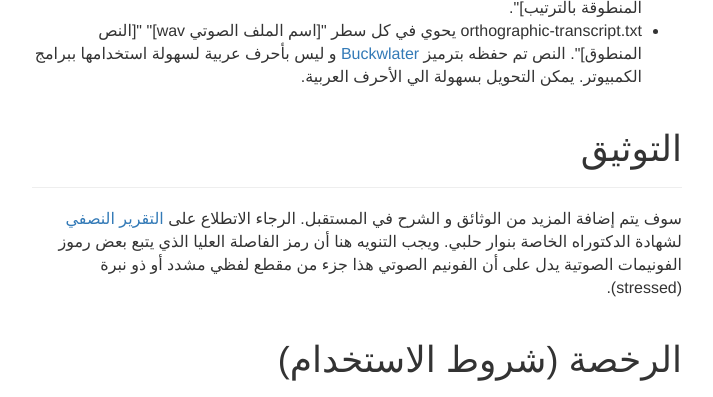
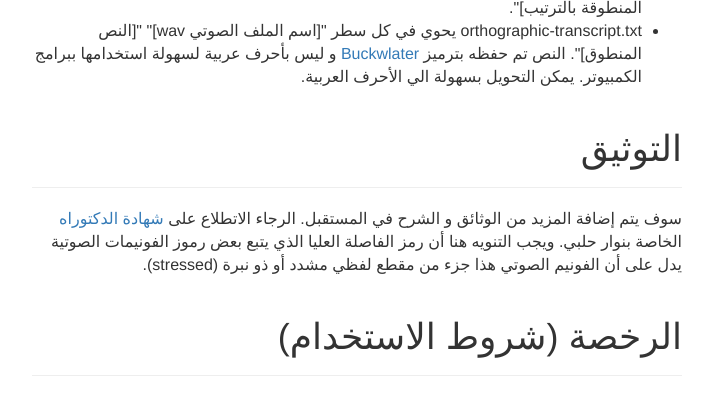
Before and after one commit to nawarhalabi/Arabic-Speech-Corpus-Website, a PHP site: page /index.ar.php in a window 1280 px wide. Shown: the part 712-1109 px from the top of the page, without its empty margins (283-996 px from the left). Run offline with PHP 8.4, Linux system fonts and the light colour scheme; some libraries are stand-ins or nearby versions.

Commit message:
Added PhD thesis and updated data on site to reflect MicroLink's ownership

```diff
--- a/index.ar.php
+++ b/index.ar.php
@@ -80,10 +80,11 @@ ini_set("display_errors", 1);
 			<div class="page-header">
 				<h1>التوثيق</h1>
 			</div>
-			<p>سوف يتم إضافة المزيد من الوثائق و الشرح في المستقبل. الرجاء الاتطلاع على <a href="MPHIL.pdf" alt="التقرير النصفي لشهادة الدكتوراه الخاصة بنوار حلبي">التقرير النصفي</a> لشهادة الدكتوراه الخاصة بنوار حلبي. ويجب التنويه هنا أن رمز الفاصلة العليا الذي يتبع بعض رموز الفونيمات الصوتية يدل على أن الفونيم الصوتي هذا جزء من مقطع لفظي مشدد أو ذو نبرة (stressed).</p>
+			<p>سوف يتم إضافة المزيد من الوثائق و الشرح في المستقبل. الرجاء الاتطلاع على <a href="Nawar Halabi PhD Thesis Revised.pdf" alt="شهادة الدكتوراه الخاصة بنوار حلبي">شهادة الدكتوراه</a> الخاصة بنوار حلبي. ويجب التنويه هنا أن رمز الفاصلة العليا الذي يتبع بعض رموز الفونيمات الصوتية يدل على أن الفونيم الصوتي هذا جزء من مقطع لفظي مشدد أو ذو نبرة (stressed).</p>
 			<div class="page-header">
 				<h1>الرخصة (شروط الاستخدام)</h1>
 			</div>
+			<p>يرجى الانتباه ان المشروع تم تمويله من قبل MicroLinkPC, Southampton. هم المسؤولون عن إعطاء رخص تجارية. الرجاء الاتصال بنوار حلبي أو MicroLinkPC للحصول على رخص تجارية.</p>
 			<p dir="ltr">
 				<a rel="license" href="http://creativecommons.org/licenses/by-nc-sa/4.0/">
 					<img alt="Creative Commons Licence" style="border-width:0" src="https://i.creativecommons.org/l/by-nc-sa/4.0/88x31.png" />
--- a/index.php
+++ b/index.php
@@ -76,10 +76,11 @@ ini_set("display_errors", 1);
 			<div class="page-header">
 				<h1>Documentation</h1>
 			</div>
-			<p>More documentation will be added in the future. Please refer to Nawar Halabi's <a href="MPHIL.pdf" alt="Download Nawar's 18-month report">18-month report</a> for more details. Please note that the apostrophe which follows some vowel phonemes in the corpus indicates that the vowel is in a stressed syllable.</p>
+			<p>More documentation will be added in the future. Please refer to Nawar Halabi's <a href="Nawar Halabi PhD Thesis Revised.pdf" alt="Download Nawar's PhD Thesis">PhD Thesis</a> for more details. Please note that the apostrophe which follows some vowel phonemes in the corpus indicates that the vowel is in a stressed syllable.</p>
 			<div class="page-header">
 				<h1>License</h1>
 			</div>
+			<p>It is important to note that the project was funded by MicroLinkPC, Southampton, an assistive technology provider in the UK. MircoLinkPC is the entity responsible for giving more permissive licenses after agreement. Please get in touch with Nawar Halabi or MicroLinkPC for commercial licensing.</p>
 			<p>
 				<a rel="license" href="http://creativecommons.org/licenses/by-nc-sa/4.0/">
 					<img alt="Creative Commons Licence" style="border-width:0" src="https://i.creativecommons.org/l/by-nc-sa/4.0/88x31.png" />
```
Also changed, not shown: 1 other file.
